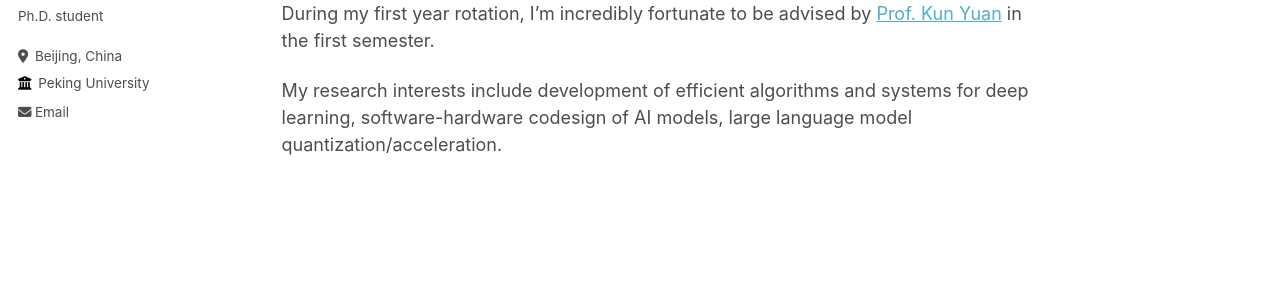
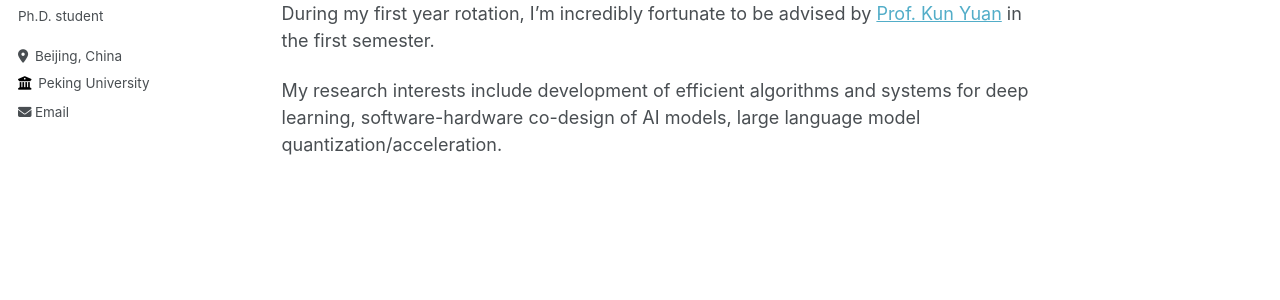
Before and after one commit to jiehu-jessica/jiehu-jessica.github.io, a Jekyll site: the page built from _pages/about.md, in a window 1280 px wide. Shown: the part 288-588 px from the top of the page. Built offline with Jekyll 4.4.1, drawn with Linux system fonts in a browser that asks for light colours.

Commit message:
Update about.md

```diff
--- a/_pages/about.md
+++ b/_pages/about.md
@@ -13,4 +13,4 @@ My name is Jie Hu, and I'm currently pursuing my Ph.D. at Center for Data Scienc
 
 During my first year rotation, I'm incredibly fortunate to be advised by [Prof. Kun Yuan](https://kunyuan827.github.io) in the first semester.
 
-My research interests include development of efficient algorithms and systems for deep learning, software-hardware codesign of AI models, large language model quantization/acceleration.
+My research interests include development of efficient algorithms and systems for deep learning, software-hardware co-design of AI models, large language model quantization/acceleration.
```
